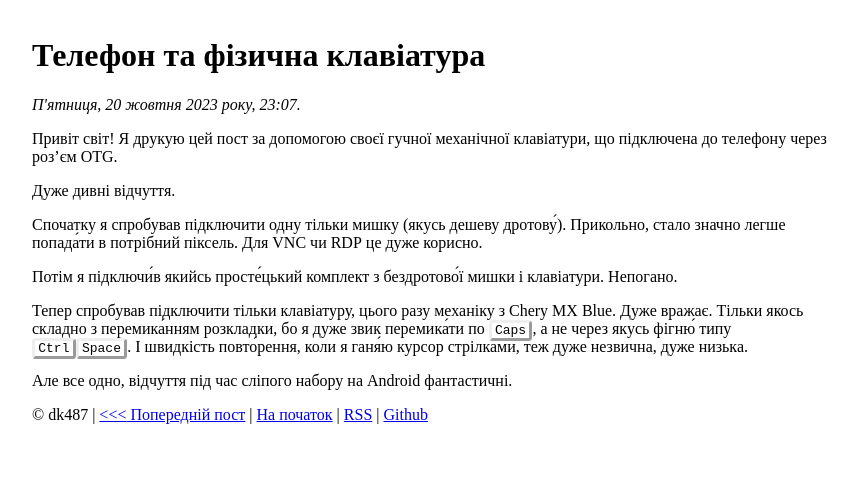
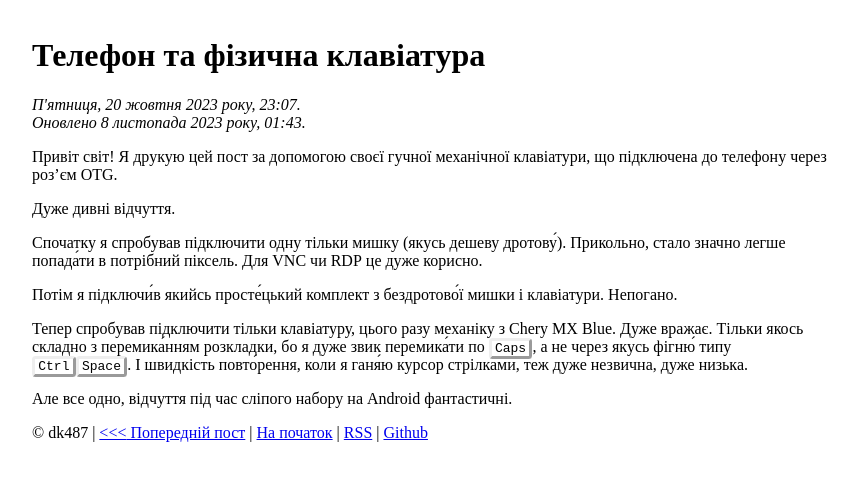
Before and after one commit to dk487/test.de.co.ua, a Jekyll site: the page built from _posts/2023/2023-10-21-telefon-ta-fizychna-klaviatura.md, in a window 1280 px wide. Shown: the top 481 px of the page, without its empty margins (208-1066 px from the left). Built offline with Jekyll 4.4.1, drawn with Linux system fonts in a browser that asks for light colours.

Commit message:
Fix mtime

```diff
--- a/_posts/2023/2023-10-21-telefon-ta-fizychna-klaviatura.md
+++ b/_posts/2023/2023-10-21-telefon-ta-fizychna-klaviatura.md
@@ -1,6 +1,7 @@
 ---
 title: Телефон та фізична клавіатура
 date: 2023-10-21 02:07:26 +03:00
+mtime: 2023-11-08 01:43:18 +02:00
 ---
 
 Привіт світ! Я друкую цей пост за допомогою своєї гучної механічної клавіатури, що підключена до телефону через роз'єм <abbr lang="en">OTG</abbr>.
```
